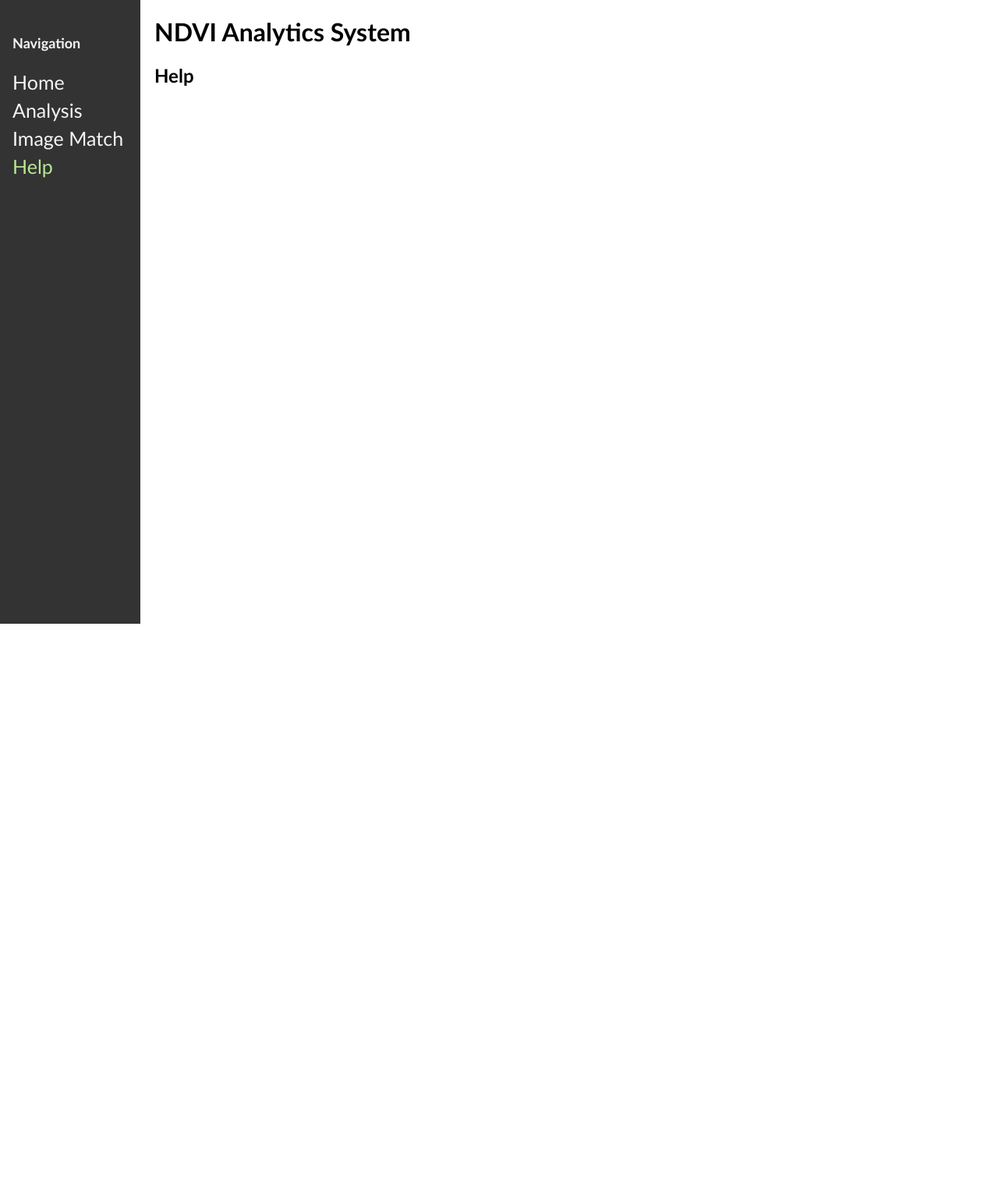
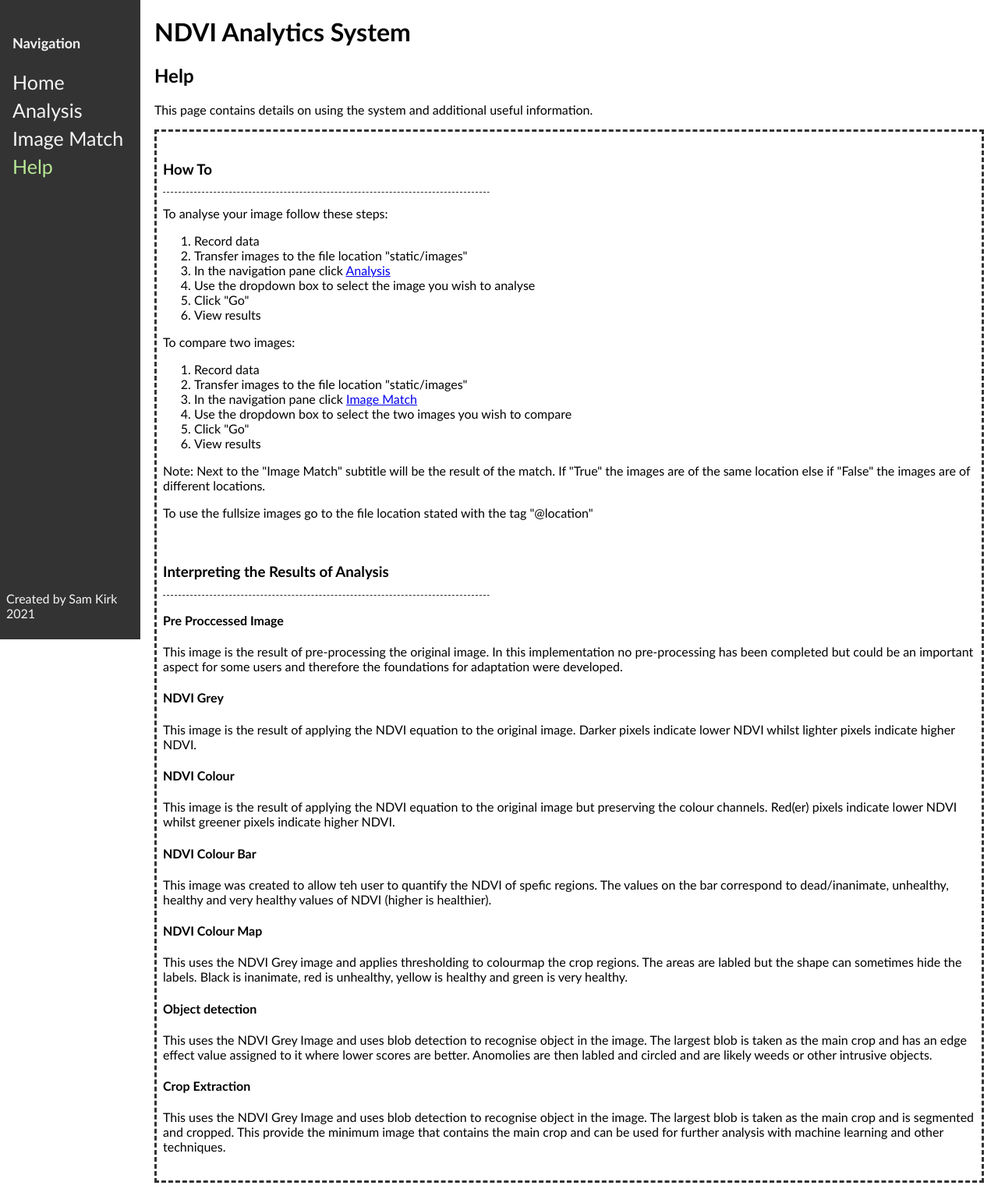
Before and after one commit to sam-kirk/DSP-RPi, a Flask app: page /help in a window 1280 px wide. Shown: the whole page at 78% size. Before the commit the page ends 800 px from the top, so only its background shows below. Run offline with Flask 2, Linux system fonts and the light colour scheme.

Commit message:
Added info

```diff
--- a/web_host/main_host.py
+++ b/web_host/main_host.py
@@ -84,7 +84,7 @@ def analysis_action():
         paths.insert(3, tple[1])
 
         titles = ["Original Image", "Pre Processed Image", "NDVI Grey", "NDVI Colour",
-                  "NDVI Colour Bar", "NDVI Colour Maps", "Object Detection", "Crop Extraction"]
+                  "NDVI Colour Bar", "NDVI Colour Map", "Object Detection", "Crop Extraction"]
         print('p= ', paths)
         image_HTML = ""
         for i in range(len(paths)):
@@ -118,8 +118,8 @@ def image_match_action():
         print('p= ', paths)
         match_HTML = ""
         for i in range(len(paths)):
-            new_section = "<div class='output' style='padding: 10px 0px'><h3>" + titles[i] + ' - ' + str(res[0]) +\
-                          "</h3><hr style='border-top: 1px dashed #333333; width: 100%; margin: 0px;'><img class='output_image' src='" +\
+            new_section = "<div class='output' style='padding: 10px 0px'><h3>" + titles[i] + ' - <i>' + str(res[0]) +\
+                          "</i></h3><hr style='border-top: 1px dashed #333333; width: 40%; margin: 0px;'><img class='output_image' src='" +\
                           paths[i] + "'><p>@location " + paths[i] + "</p></div>"
             match_HTML = match_HTML + new_section
 
@@ -154,7 +154,6 @@ def image_match():
     raw_files = []  # for storing image objects for this set
     for file in glob.glob(f_path + term):  # for each file that matches the term in the given filepath
         # only process the raw images
-        print(file)
         if len(re.findall("_[0-9][0-9]-[0-9][0-9]-[0-9][0-9]\Z", file.split(".")[0])) > 0:
             raw_files.append(file)
     print(raw_files)
--- a/web_host/templates/analysis.html
+++ b/web_host/templates/analysis.html
@@ -16,6 +16,7 @@
         <a href="analysis" style="color:#B8E895">Analysis</a>
         <a href="image_match">Image Match</a>
         <a href="help">Help</a>
+        <p style="position: absolute; bottom: 0; color: whitesmoke; padding: 8px">Created by Sam Kirk 2021</p>
     </div>
 
     <!-- Page content -->
@@ -23,9 +24,7 @@
         <h1>NDVI Analytics System</h1>
         <h2>Analysis</h2>
         <p>
-            Select the filepath of the image you wish to analyse and click go.
-
-            Once completed you will see all the processed and analysed images labelled and with their respective save loaction.
+            Select the filepath of the image you wish to analyse and click "Go". Once completed you will see all the processed and analysed images labelled and with their respective save loaction. For information on interpreting the results go to the <a href="help">Help</a> page
         </p>
         <div class="function">
             <div class="inputs">
--- a/web_host/templates/help.html
+++ b/web_host/templates/help.html
@@ -16,12 +16,81 @@
         <a href="analysis">Analysis</a>
         <a href="image_match">Image Match</a>
         <a href="help" style="color:#B8E895">Help</a>
+        <p style="position: absolute; bottom: 0; color: whitesmoke; padding: 8px">Created by Sam Kirk 2021</p>
     </div>
 
     <!-- Page content -->
     <div class="main">
         <h1>NDVI Analytics System</h1>
         <h2>Help</h2>
+
+        <p>
+            This page contains details on using the system and additional useful information.
+        </p>
+        <div class="function">
+            <div class='output' style='padding: 10px 0px'>
+                <h3>How To</h3>
+                <hr style='border-top: 1px dashed #333333; width: 40%; margin: 0px;'>
+                <p>
+                    To analyse your image follow these steps:
+                    <ol>
+                        <li>Record data</li>
+                        <li>Transfer images to the file location "static/images"</li>
+                        <li>In the navigation pane click <a href="analysis">Analysis</a></li>
+                        <li>Use the dropdown box to select the image you wish to analyse</li>
+                        <li>Click "Go"</li>
+                        <li>View results</li>
+                    </ol>
+
+                    To compare two images:
+                    <ol>
+                        <li>Record data</li>
+                        <li>Transfer images to the file location "static/images"</li>
+                        <li>In the navigation pane click <a href="image_match">Image Match</a></li>
+                        <li>Use the dropdown box to select the two images you wish to compare</li>
+                        <li>Click "Go"</li>
+                        <li>View results</li>
+                    </ol>
+                    Note: Next to the "Image Match" subtitle will be the result of the match. If "True" the images are of the same location else if "False" the images are of different locations.
+                </p>
+                <p>
+                    To use the fullsize images go to the file location stated with the tag "@location"
+                </p>
+            </div>
+            <div class='output' style='padding: 10px 0px'>
+                <h3>Interpreting the Results of Analysis</h3>
+                <hr style='border-top: 1px dashed #333333; width: 40%; margin: 0px;'>
+                <h4>Pre Proccessed Image</h4>
+                <p>
+                    This image is the result of pre-processing the original image. In this implementation no pre-processing has been completed but could be an important aspect for some users and therefore the foundations for adaptation were developed.
+                </p>
+                <h4>NDVI Grey</h4>
+                <p>
+                    This image is the result of applying the NDVI equation to the original image. Darker pixels indicate lower NDVI whilst lighter pixels indicate higher NDVI.
+                </p>
+                <h4>NDVI Colour</h4>
+                <p>
+                    This image is the result of applying the NDVI equation to the original image but preserving the colour channels. Red(er) pixels indicate lower NDVI whilst greener pixels indicate higher NDVI.
+                </p>
+                <h4>NDVI Colour Bar</h4>
+                <p>
+                    This image was created to allow teh user to quantify the NDVI of spefic regions. The values on the bar correspond to dead/inanimate, unhealthy, healthy and very healthy values of NDVI (higher is healthier).
+                </p>
+                <h4>NDVI Colour Map</h4>
+                <p>
+                    This uses the NDVI Grey image and applies thresholding to colourmap the crop regions. The areas are labled but the shape can sometimes hide the labels. Black is inanimate, red is unhealthy, yellow is healthy and green is very healthy.
+                </p>
+                <h4>Object detection</h4>
+                <p>
+                    This uses the NDVI Grey Image and uses blob detection to recognise object in the image. The largest blob is taken as the main crop and has an edge effect value assigned to it where lower scores are better. Anomolies are then labled and circled and are likely weeds or other intrusive objects.
+                </p>
+                <h4>Crop Extraction</h4>
+                <p>
+                    This uses the NDVI Grey Image and uses blob detection to recognise object in the image. The largest blob is taken as the main crop and is segmented and cropped. This provide the minimum image that contains the main crop and can be used for further analysis with machine learning and other techniques.
+                </p>
+            </div>
+        </div>
+
     </div>
     <body>
 
--- a/web_host/templates/image_match.html
+++ b/web_host/templates/image_match.html
@@ -16,6 +16,7 @@
         <a href="analysis">Analysis</a>
         <a href="image_match" style="color:#B8E895">Image Match</a>
         <a href="help">Help</a>
+        <p style="position: absolute; bottom: 0; color: whitesmoke; padding: 8px">Created by Sam Kirk 2021</p>
     </div>
 
     <!-- Page content -->
```
Also changed, not shown: web_host/templates/home.html (+21 -1 lines).
